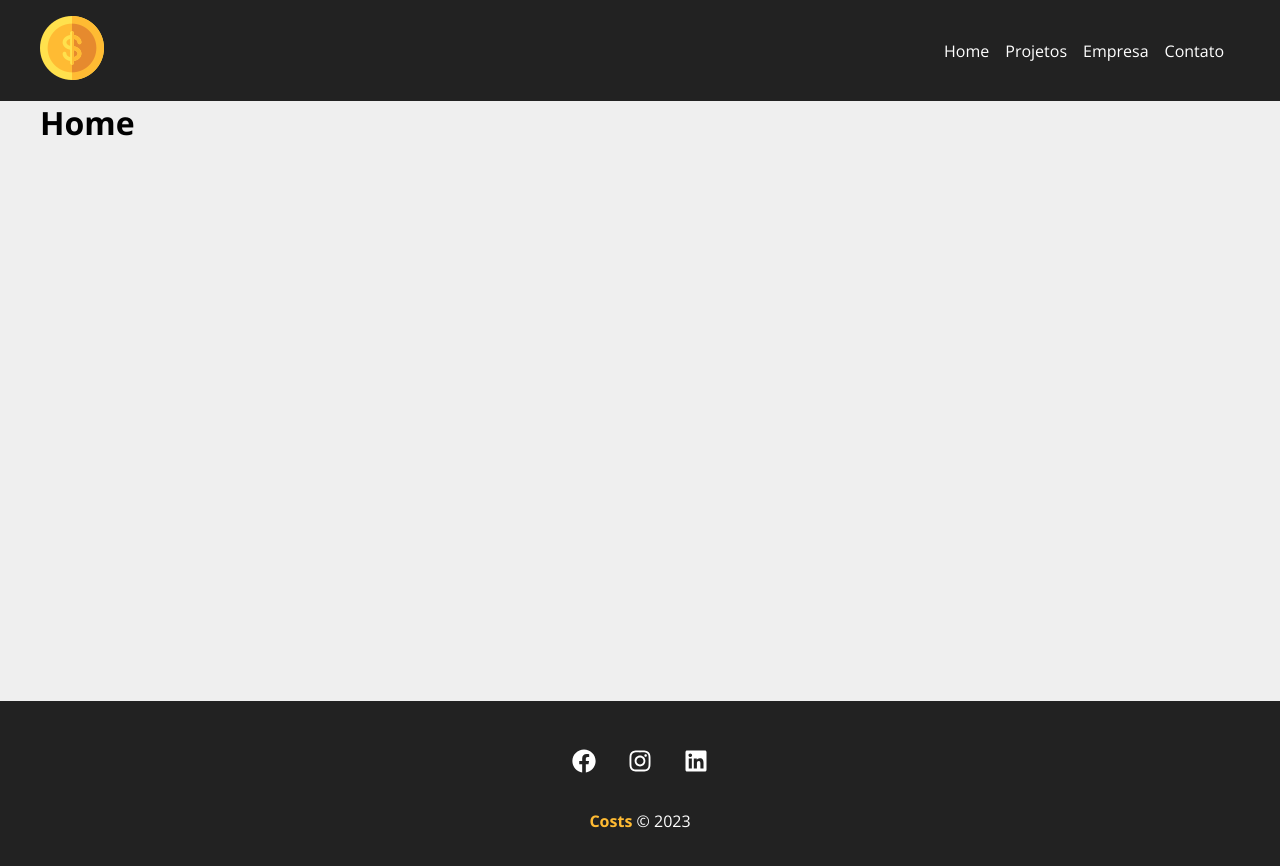
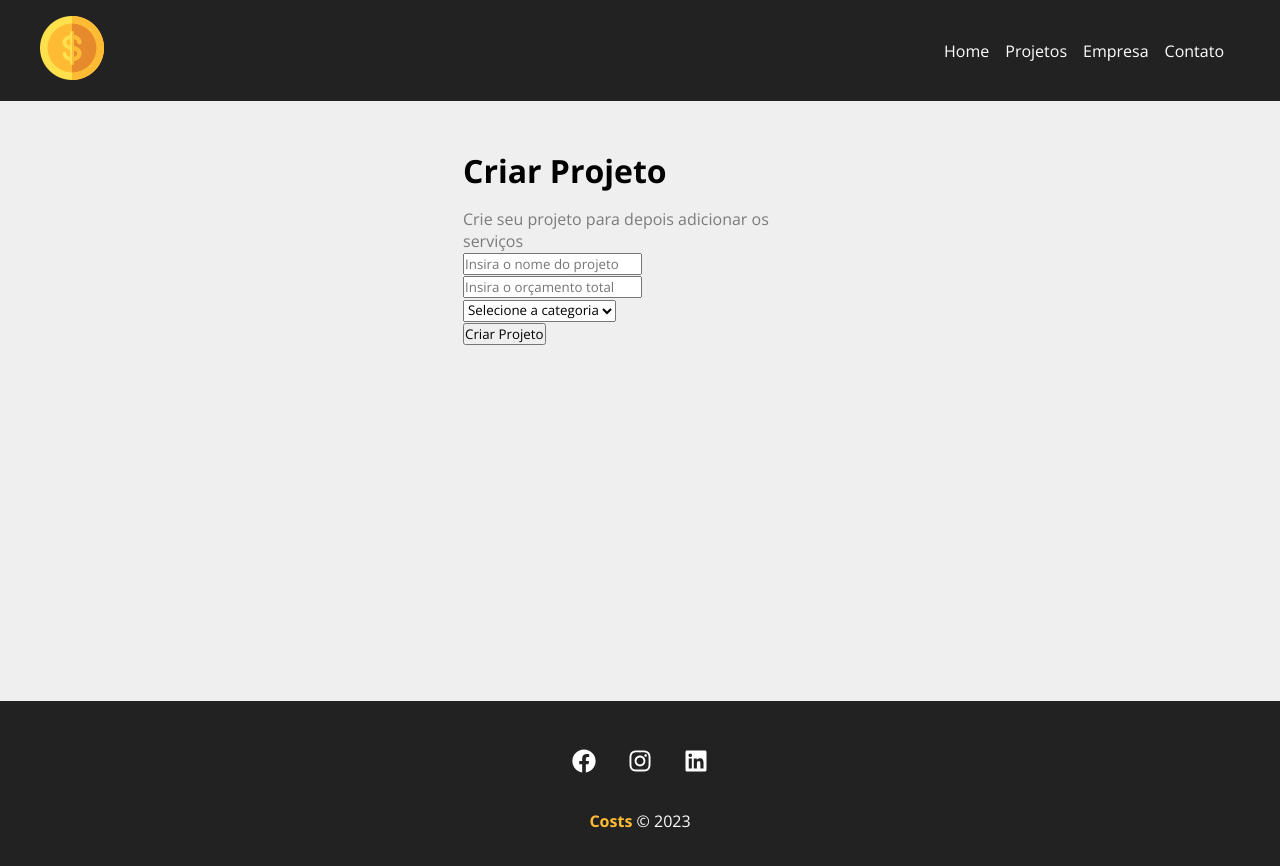
Before and after one commit to AndreDias25/COSTS, a React (Create React App) app in the folder costs/: page /newproject in a window 1280 px wide. Shown: the top 866 px of the page. Built offline with nearby package versions, Linux system fonts and the light colour scheme.

Commit message:
criando o form

```diff
--- a/costs/src/components/layout/Navbar.module.css
+++ b/costs/src/components/layout/Navbar.module.css
@@ -18,10 +18,10 @@
 .item a{
     color: #FFF;
     text-decoration: none;
+    transition: 0.3s;
 }
 
 .item a:hover{
     color:#FFBB33;
     text-decoration: none;
-    transition: 0.3s;
 }
--- a/costs/src/components/pages/NewProject.js
+++ b/costs/src/components/pages/NewProject.js
@@ -1,5 +1,14 @@
+import styles from './NewProject.module.css';
+import ProjectForm from '../projects/ProjectForm';
+
 function NewProject(){
-    return <h1>Home</h1>
+    return (
+        <div className={styles.newproject_container}>
+            <h1>Criar Projeto</h1>
+            <p>Crie seu projeto para depois adicionar os serviços</p>
+            <ProjectForm/>
+        </div>
+    )
 }
 
 export default NewProject
--- /dev/null
+++ b/costs/src/components/pages/NewProject.module.css
@@ -0,0 +1,13 @@
+.newproject_container{
+    width: 450px;
+    margin: 0 auto;
+    padding: 3em;
+}
+
+.newproject_container h1{
+    margin-bottom: 0.5em;
+}
+
+.newproject_container p{
+    color: #7b7b7b;
+}
--- /dev/null
+++ b/costs/src/components/projects/ProjectForm.js
@@ -0,0 +1,22 @@
+function ProjectForm(){
+    return (
+        <form>
+            <div>
+            <input type="text" placeholder="Insira o nome do projeto"/>
+            </div>
+            <div>
+            <input type="number" placeholder="Insira o orçamento total"/>
+            </div>
+            <div>
+            <select name="category_id">
+                <option disabled selected>Selecione a categoria</option>
+            </select>
+            </div>
+            <div>
+                <input type="submit" value="Criar Projeto"></input>
+            </div>
+        </form>
+    )
+}
+
+export default ProjectForm;
```
